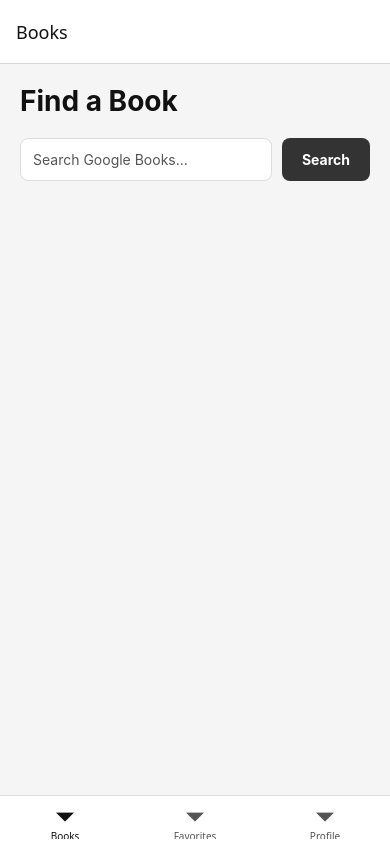
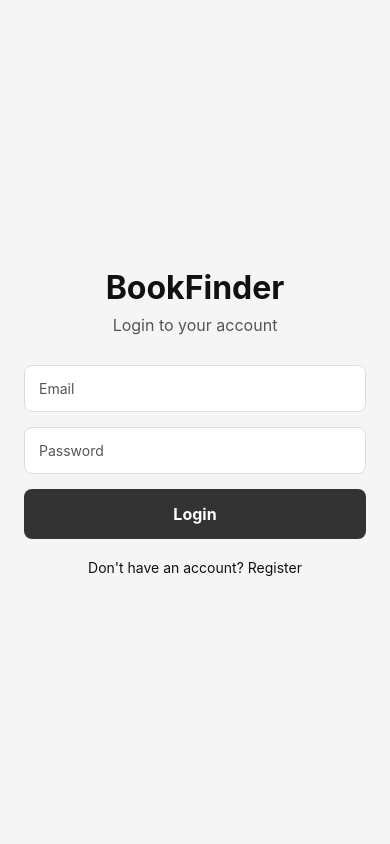
Before and after one commit to EdenShva/BookFinder, a React Native app: screen /Main in a window 390 px wide. Built offline with nearby package versions, Linux system fonts and the light colour scheme; no server answers.

Commit message:
Add protected navigation and improve keyboard handling

```diff
--- a/App.js
+++ b/App.js
@@ -1,5 +1,9 @@
 import React, { useEffect, useState } from "react";
-import { ActivityIndicator, View } from "react-native";
+import {
+  ActivityIndicator,
+  View,
+} from "react-native";
+
 import AsyncStorage from "@react-native-async-storage/async-storage";
 
 import { NavigationContainer } from "@react-navigation/native";
@@ -11,6 +15,7 @@ import BookDetailsScreen from "./src/screens/BookDetailsScreen";
 import MainTabs from "./src/navigation/MainTabs";
 
 import { FavoritesProvider } from "./src/context/FavoritesContext";
+
 import {
   ThemeProvider,
   useTheme,
@@ -18,6 +23,7 @@ import {
 
 import {
   LanguageProvider,
+  useLanguage,
 } from "./src/context/LanguageContext";
 
 const Stack = createNativeStackNavigator();
@@ -26,6 +32,9 @@ function AppContent() {
   const [isLoggedIn, setIsLoggedIn] = useState(null);
 
   const { colors } = useTheme();
+  const { language } = useLanguage();
+
+  const isHebrew = language === "he";
 
   useEffect(() => {
     checkLoginStatus();
@@ -40,6 +49,14 @@ function AppContent() {
     } catch (error) {
       setIsLoggedIn(false);
     }
+  };
+
+  const handleLogin = () => {
+    setIsLoggedIn(true);
+  };
+
+  const handleLogout = () => {
+    setIsLoggedIn(false);
   };
 
   if (isLoggedIn === null) {
@@ -61,51 +78,75 @@ function AppContent() {
     <FavoritesProvider>
       <NavigationContainer>
         <Stack.Navigator
-          initialRouteName={isLoggedIn ? "Main" : "Login"}
           screenOptions={{
             headerStyle: {
               backgroundColor: colors.card,
             },
+
             headerTintColor: colors.text,
+
             headerTitleStyle: {
               color: colors.text,
             },
+
             contentStyle: {
               backgroundColor: colors.background,
             },
           }}
         >
+          {!isLoggedIn ? (
+            <>
               <Stack.Screen
                 name="Login"
-            component={LoginScreen}
                 options={{
                   headerShown: false,
                 }}
+              >
+                {(props) => (
+                  <LoginScreen
+                    {...props}
+                    onLogin={handleLogin}
                   />
+                )}
+              </Stack.Screen>
 
               <Stack.Screen
                 name="Register"
                 component={RegisterScreen}
                 options={{
-              title: "Register",
+                  title: isHebrew
+                    ? "הרשמה"
+                    : "Register",
                 }}
               />
-
+            </>
+          ) : (
+            <>
               <Stack.Screen
                 name="Main"
-            component={MainTabs}
                 options={{
                   headerShown: false,
                 }}
+              >
+                {(props) => (
+                  <MainTabs
+                    {...props}
+                    onLogout={handleLogout}
                   />
+                )}
+              </Stack.Screen>
 
               <Stack.Screen
                 name="BookDetails"
                 component={BookDetailsScreen}
                 options={{
-              title: "Book Details",
+                  title: isHebrew
+                    ? "פרטי הספר"
+                    : "Book Details",
                 }}
               />
+            </>
+          )}
         </Stack.Navigator>
       </NavigationContainer>
     </FavoritesProvider>
--- a/src/screens/LoginScreen.js
+++ b/src/screens/LoginScreen.js
@@ -5,8 +5,12 @@ import {
   TextInput,
   Pressable,
   StyleSheet,
+  KeyboardAvoidingView,
+  Platform,
+  ScrollView,
 } from "react-native";
 
+import { SafeAreaView } from "react-native-safe-area-context";
 import AsyncStorage from "@react-native-async-storage/async-storage";
 
 import { useTheme } from "../context/ThemeContext";
@@ -14,7 +18,10 @@ import { useLanguage } from "../context/LanguageContext";
 
 const USER_KEY = "registeredUser";
 
-export default function LoginScreen({ navigation }) {
+export default function LoginScreen({
+  navigation,
+  onLogin,
+}) {
   const [email, setEmail] = useState("");
   const [password, setPassword] = useState("");
   const [message, setMessage] = useState("");
@@ -69,7 +76,8 @@ export default function LoginScreen({ navigation }) {
         "true"
       );
 
-      navigation.replace("Main");
+      // App.js changes the protected navigation state
+      onLogin();
     } catch (error) {
       setMessage(
         isHebrew
@@ -80,12 +88,23 @@ export default function LoginScreen({ navigation }) {
   };
 
   return (
-    <View
+    <SafeAreaView
       style={[
-        styles.container,
+        styles.safeArea,
         { backgroundColor: colors.background },
       ]}
     >
+      <KeyboardAvoidingView
+        style={styles.keyboardView}
+        behavior={
+          Platform.OS === "ios" ? "padding" : "height"
+        }
+      >
+        <ScrollView
+          contentContainerStyle={styles.container}
+          keyboardShouldPersistTaps="handled"
+        >
+          <View>
             <Text
               style={[
                 styles.title,
@@ -115,8 +134,12 @@ export default function LoginScreen({ navigation }) {
                   borderColor: colors.border,
                 },
               ]}
-        placeholder={isHebrew ? "אימייל" : "Email"}
-        placeholderTextColor={colors.secondaryText}
+              placeholder={
+                isHebrew ? "אימייל" : "Email"
+              }
+              placeholderTextColor={
+                colors.secondaryText
+              }
               value={email}
               onChangeText={setEmail}
               keyboardType="email-address"
@@ -132,8 +155,12 @@ export default function LoginScreen({ navigation }) {
                   borderColor: colors.border,
                 },
               ]}
-        placeholder={isHebrew ? "סיסמה" : "Password"}
-        placeholderTextColor={colors.secondaryText}
+              placeholder={
+                isHebrew ? "סיסמה" : "Password"
+              }
+              placeholderTextColor={
+                colors.secondaryText
+              }
               value={password}
               onChangeText={setPassword}
               secureTextEntry
@@ -148,14 +175,18 @@ export default function LoginScreen({ navigation }) {
             <Pressable
               style={[
                 styles.button,
-          { backgroundColor: colors.button },
+                {
+                  backgroundColor: colors.button,
+                },
               ]}
               onPress={handleLogin}
             >
               <Text
                 style={[
                   styles.buttonText,
-            { color: colors.buttonText },
+                  {
+                    color: colors.buttonText,
+                  },
                 ]}
               >
                 {isHebrew ? "התחברות" : "Login"}
@@ -179,12 +210,23 @@ export default function LoginScreen({ navigation }) {
               </Text>
             </Pressable>
           </View>
+        </ScrollView>
+      </KeyboardAvoidingView>
+    </SafeAreaView>
   );
 }
 
 const styles = StyleSheet.create({
+  safeArea: {
+    flex: 1,
+  },
+
+  keyboardView: {
+    flex: 1,
+  },
+
   container: {
-    flex: 1,
+    flexGrow: 1,
     justifyContent: "center",
     padding: 24,
   },
--- a/src/screens/ProfileScreen.js
+++ b/src/screens/ProfileScreen.js
@@ -16,7 +16,7 @@ import { useLanguage } from "../context/LanguageContext";
 
 const USER_KEY = "registeredUser";
 
-export default function ProfileScreen({ navigation }) {
+export default function ProfileScreen({ onLogout }) {
   const [name, setName] = useState("");
   const [email, setEmail] = useState("");
   const [password, setPassword] = useState("");
@@ -104,7 +104,7 @@ export default function ProfileScreen({ navigation }) {
       await AsyncStorage.removeItem(USER_KEY);
       await AsyncStorage.removeItem("isLoggedIn");
 
-      navigation.getParent()?.replace("Login");
+      onLogout();
     } catch (error) {
       setMessage(
         isHebrew
@@ -118,7 +118,7 @@ export default function ProfileScreen({ navigation }) {
     try {
       await AsyncStorage.removeItem("isLoggedIn");
 
-      navigation.getParent()?.replace("Login");
+      onLogout();
     } catch (error) {
       setMessage(
         isHebrew
--- a/src/screens/RegisterScreen.js
+++ b/src/screens/RegisterScreen.js
@@ -5,8 +5,12 @@ import {
   TextInput,
   Pressable,
   StyleSheet,
+  KeyboardAvoidingView,
+  Platform,
+  ScrollView,
 } from "react-native";
 
+import { SafeAreaView } from "react-native-safe-area-context";
 import AsyncStorage from "@react-native-async-storage/async-storage";
 
 import { useTheme } from "../context/ThemeContext";
@@ -77,19 +81,32 @@ export default function RegisterScreen({ navigation }) {
   };
 
   return (
-    <View
+    <SafeAreaView
       style={[
-        styles.container,
+        styles.safeArea,
         { backgroundColor: colors.background },
       ]}
     >
+      <KeyboardAvoidingView
+        style={styles.keyboardView}
+        behavior={
+          Platform.OS === "ios" ? "padding" : "height"
+        }
+      >
+        <ScrollView
+          contentContainerStyle={styles.container}
+          keyboardShouldPersistTaps="handled"
+        >
+          <View>
             <Text
               style={[
                 styles.title,
                 { color: colors.text },
               ]}
             >
-        {isHebrew ? "יצירת חשבון" : "Create Account"}
+              {isHebrew
+                ? "יצירת חשבון"
+                : "Create Account"}
             </Text>
 
             <Text
@@ -110,10 +127,15 @@ export default function RegisterScreen({ navigation }) {
                   backgroundColor: colors.card,
                   color: colors.text,
                   borderColor: colors.border,
+                  textAlign: isHebrew
+                    ? "right"
+                    : "left",
                 },
               ]}
               placeholder={isHebrew ? "שם" : "Name"}
-        placeholderTextColor={colors.secondaryText}
+              placeholderTextColor={
+                colors.secondaryText
+              }
               value={name}
               onChangeText={setName}
             />
@@ -127,8 +149,12 @@ export default function RegisterScreen({ navigation }) {
                   borderColor: colors.border,
                 },
               ]}
-        placeholder={isHebrew ? "אימייל" : "Email"}
-        placeholderTextColor={colors.secondaryText}
+              placeholder={
+                isHebrew ? "אימייל" : "Email"
+              }
+              placeholderTextColor={
+                colors.secondaryText
+              }
               value={email}
               onChangeText={setEmail}
               keyboardType="email-address"
@@ -142,10 +168,17 @@ export default function RegisterScreen({ navigation }) {
                   backgroundColor: colors.card,
                   color: colors.text,
                   borderColor: colors.border,
+                  textAlign: isHebrew
+                    ? "right"
+                    : "left",
                 },
               ]}
-        placeholder={isHebrew ? "סיסמה" : "Password"}
-        placeholderTextColor={colors.secondaryText}
+              placeholder={
+                isHebrew ? "סיסמה" : "Password"
+              }
+              placeholderTextColor={
+                colors.secondaryText
+              }
               value={password}
               onChangeText={setPassword}
               secureTextEntry
@@ -160,14 +193,18 @@ export default function RegisterScreen({ navigation }) {
             <Pressable
               style={[
                 styles.button,
-          { backgroundColor: colors.button },
+                {
+                  backgroundColor: colors.button,
+                },
               ]}
               onPress={handleRegister}
             >
               <Text
                 style={[
                   styles.buttonText,
-            { color: colors.buttonText },
+                  {
+                    color: colors.buttonText,
+                  },
                 ]}
               >
                 {isHebrew ? "הרשמה" : "Register"}
@@ -175,7 +212,9 @@ export default function RegisterScreen({ navigation }) {
             </Pressable>
 
             <Pressable
-        onPress={() => navigation.navigate("Login")}
+              onPress={() =>
+                navigation.navigate("Login")
+              }
             >
               <Text
                 style={[
@@ -189,12 +228,23 @@ export default function RegisterScreen({ navigation }) {
               </Text>
             </Pressable>
           </View>
+        </ScrollView>
+      </KeyboardAvoidingView>
+    </SafeAreaView>
   );
 }
 
 const styles = StyleSheet.create({
+  safeArea: {
+    flex: 1,
+  },
+
+  keyboardView: {
+    flex: 1,
+  },
+
   container: {
-    flex: 1,
+    flexGrow: 1,
     justifyContent: "center",
     padding: 24,
   },
```
Also changed, not shown: src/navigation/MainTabs.js (+9 -3 lines). Lines whose indentation alone changed are shown as unchanged.
